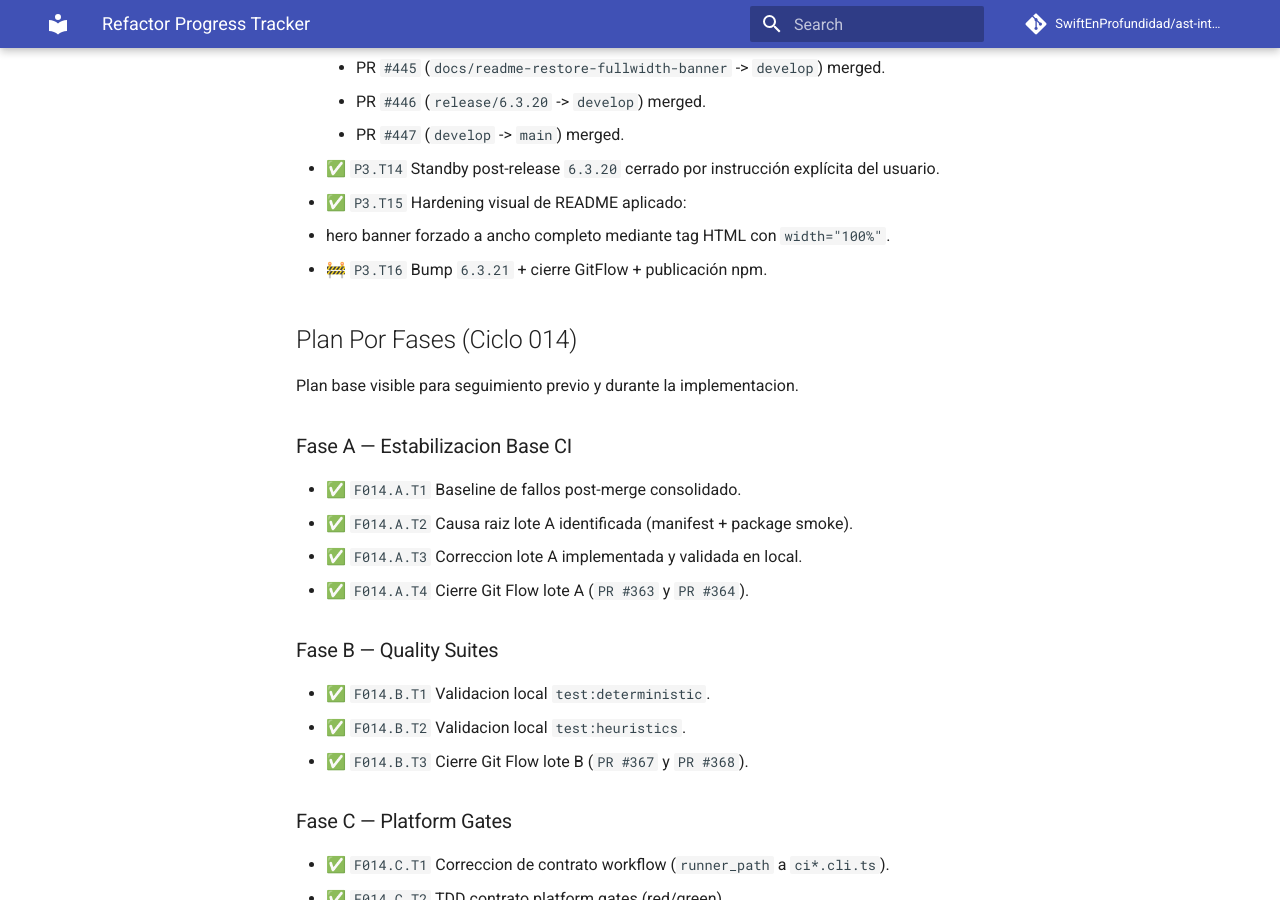
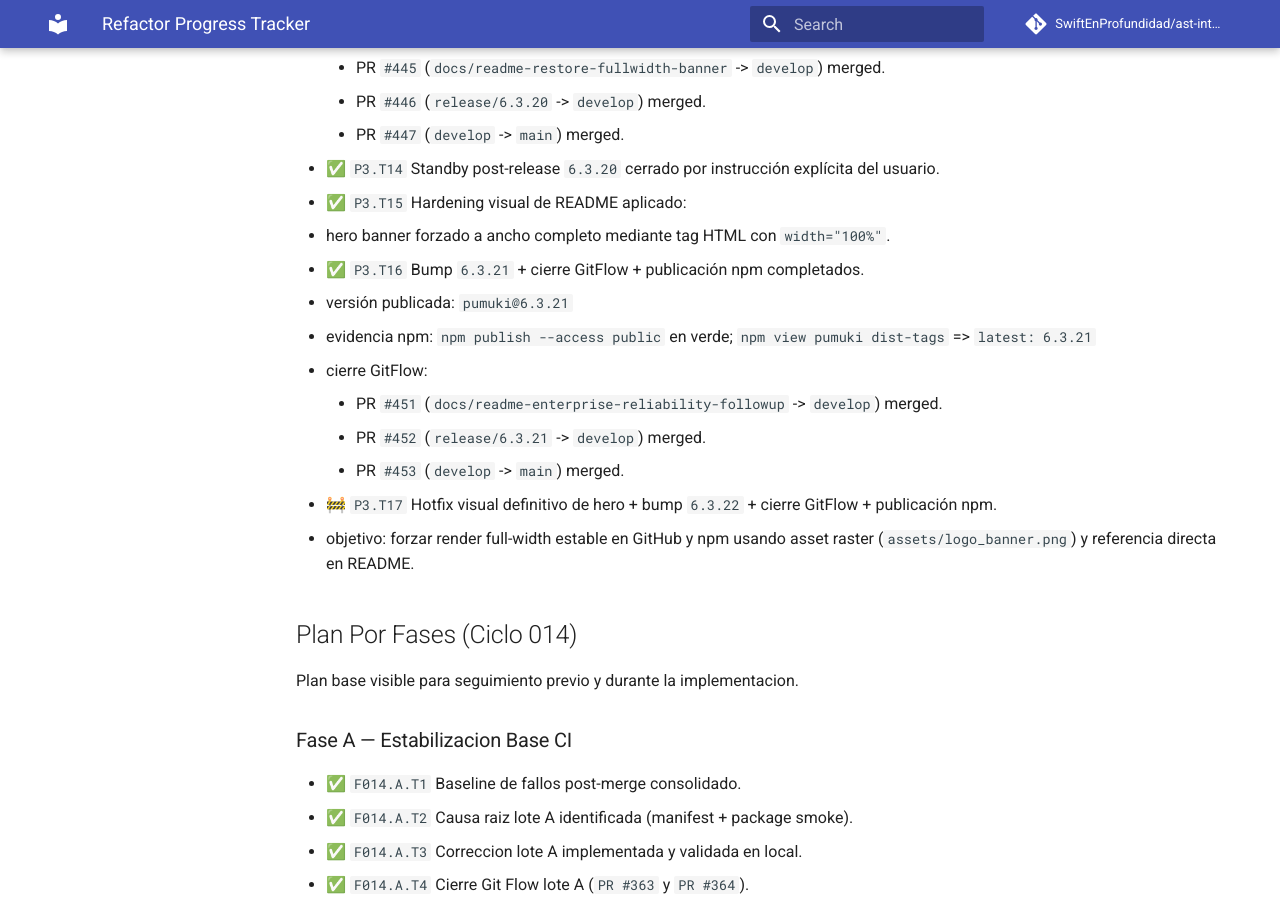
Before and after one commit to SwiftEnProfundidad/ast-intelligence-hooks, an MkDocs documentation site: the page built from docs/REFRACTOR_PROGRESS.md, in a window 1280 px wide and 900 px high, scrolled down 4288 px. Built offline with MkDocs 1.6.1 and Material for MkDocs 9.7.7, drawn with Linux system fonts in a browser that asks for light colours; comment, search, counter and statistics services are not loaded.

```diff
--- a/docs/REFRACTOR_PROGRESS.md
+++ b/docs/REFRACTOR_PROGRESS.md
@@ -112,7 +112,15 @@ Fuente unica de seguimiento operativo. No se abren nuevos MDs temporales de trac
 - ✅ `P3.T14` Standby post-release `6.3.20` cerrado por instrucción explícita del usuario.
 - ✅ `P3.T15` Hardening visual de README aplicado:
   - hero banner forzado a ancho completo mediante tag HTML con `width="100%"`.
-- 🚧 `P3.T16` Bump `6.3.21` + cierre GitFlow + publicación npm.
+- ✅ `P3.T16` Bump `6.3.21` + cierre GitFlow + publicación npm completados.
+  - versión publicada: `pumuki@6.3.21`
+  - evidencia npm: `npm publish --access public` en verde; `npm view pumuki dist-tags` => `latest: 6.3.21`
+  - cierre GitFlow:
+    - PR `#451` (`docs/readme-enterprise-reliability-followup` -> `develop`) merged.
+    - PR `#452` (`release/6.3.21` -> `develop`) merged.
+    - PR `#453` (`develop` -> `main`) merged.
+- 🚧 `P3.T17` Hotfix visual definitivo de hero + bump `6.3.22` + cierre GitFlow + publicación npm.
+  - objetivo: forzar render full-width estable en GitHub y npm usando asset raster (`assets/logo_banner.png`) y referencia directa en README.
 
 ## Plan Por Fases (Ciclo 014)
 Plan base visible para seguimiento previo y durante la implementacion.
--- a/package.json
+++ b/package.json
@@ -1,6 +1,6 @@
 {
   "name": "pumuki",
-  "version": "6.3.21",
+  "version": "6.3.22",
   "description": "Enterprise-grade AST Intelligence System with multi-platform support (iOS, Android, Backend, Frontend) and Feature-First + DDD + Clean Architecture enforcement. Includes dynamic violations API for intelligent querying.",
   "main": "index.js",
   "bin": {
```
Also changed, not shown: CHANGELOG.md (+9 -0 lines), README.md (+1 -1 lines), docs/RELEASE_NOTES.md (+6 -0 lines), assets/logo_banner.svg, 2 other files.
